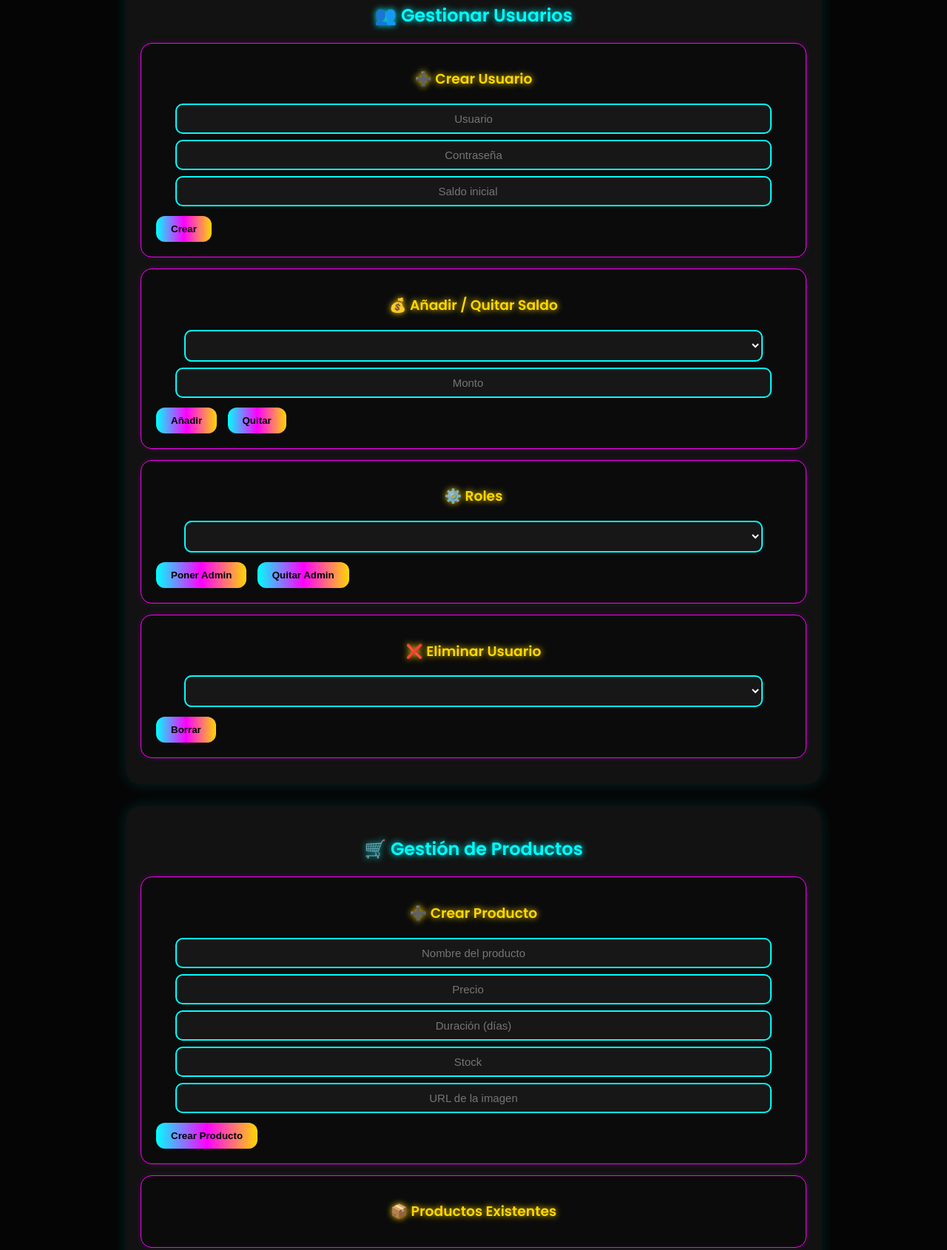
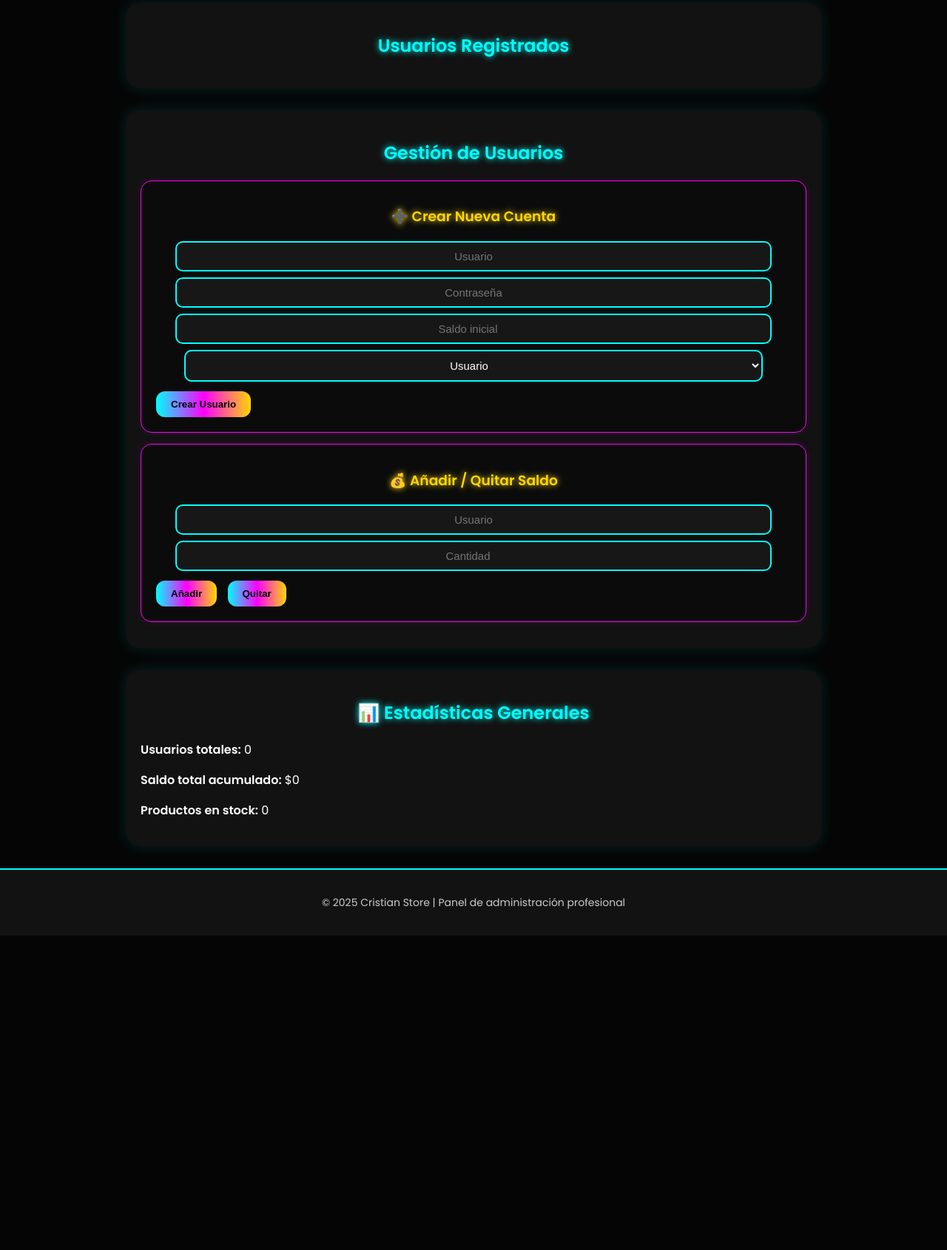
Before and after one commit to marciaflo8209-coder/Cristianstore, a plain HTML site: page owner.html in a window 1280 px wide. Shown: the part 242-1932 px from the top of the page at 74% size. After the commit the page ends 1507 px from the top, so only its background shows below. Drawn offline with Linux system fonts and the light colour scheme.

Commit message:
Update owner.html

```diff
--- a/owner.html
+++ b/owner.html
@@ -2,76 +2,62 @@
 <html lang="es">
 <head>
   <meta charset="UTF-8">
-  <meta name="viewport" content="width=device-width, initial-scale=1.0">
-  <title>Panel de Administración - CristianShop</title>
+  <title>Panel de Administración - Cristian Shop</title>
   <link rel="stylesheet" href="style.css">
+  <script src="script.js" defer></script>
 </head>
-<body class="owner-body">
+<body onload="cargarOwnerPanel()">
+
   <header class="header">
-    <h1 class="neon-header">👑 Panel de Administración - <span>CristianShop</span></h1>
-    <button class="logout-btn" onclick="goBack()">⬅ Volver al Panel</button>
+    <h1 class="neon-text-azul">⚙️ Panel de Administración</h1>
+    <p class="subtitulo">Solo para usuarios con rango Owner</p>
+    <button onclick="logout()" class="logout-btn">Cerrar Sesión</button>
   </header>
 
-  <main class="main-panel">
+  <main class="admin-container">
 
     <section class="admin-section">
-      <h2>👥 Gestionar Usuarios</h2>
+      <h2 class="neon-text-dorado">Usuarios Registrados</h2>
+      <div id="usersList" class="users-grid"></div>
+    </section>
 
+    <section class="admin-section">
+      <h2 class="neon-text-rosa">Gestión de Usuarios</h2>
       <div class="admin-box">
-        <h3>➕ Crear Usuario</h3>
-        <input type="text" id="newUser" placeholder="Usuario">
-        <input type="password" id="newPass" placeholder="Contraseña">
-        <input type="number" id="newBalance" placeholder="Saldo inicial">
-        <button onclick="createUser()">Crear</button>
+        <h3>➕ Crear Nueva Cuenta</h3>
+        <input type="text" id="nuevoUsuario" placeholder="Usuario">
+        <input type="password" id="nuevoPassword" placeholder="Contraseña">
+        <input type="number" id="nuevoSaldo" placeholder="Saldo inicial">
+        <select id="nuevoRol">
+          <option value="user">Usuario</option>
+          <option value="admin">Admin</option>
+        </select>
+        <button onclick="crearUsuario()">Crear Usuario</button>
       </div>
 
       <div class="admin-box">
         <h3>💰 Añadir / Quitar Saldo</h3>
-        <select id="userSelect"></select>
-        <input type="number" id="amount" placeholder="Monto">
-        <button onclick="addBalance()">Añadir</button>
-        <button onclick="removeBalance()">Quitar</button>
-      </div>
-
-      <div class="admin-box">
-        <h3>⚙️ Roles</h3>
-        <select id="roleUserSelect"></select>
-        <button onclick="makeAdmin()">Poner Admin</button>
-        <button onclick="removeAdmin()">Quitar Admin</button>
-      </div>
-
-      <div class="admin-box">
-        <h3>❌ Eliminar Usuario</h3>
-        <select id="deleteUserSelect"></select>
-        <button onclick="deleteUser()">Borrar</button>
+        <input type="text" id="usuarioSaldo" placeholder="Usuario">
+        <input type="number" id="cantidadSaldo" placeholder="Cantidad">
+        <button onclick="añadirSaldo()">Añadir</button>
+        <button onclick="quitarSaldo()">Quitar</button>
       </div>
     </section>
 
     <section class="admin-section">
-      <h2>🛒 Gestión de Productos</h2>
-
-      <div class="admin-box">
-        <h3>➕ Crear Producto</h3>
-        <input type="text" id="productName" placeholder="Nombre del producto">
-        <input type="number" id="productPrice" placeholder="Precio">
-        <input type="text" id="productDuration" placeholder="Duración (días)">
-        <input type="number" id="productStock" placeholder="Stock">
-        <input type="text" id="productImage" placeholder="URL de la imagen">
-        <button onclick="createProduct()">Crear Producto</button>
-      </div>
-
-      <div class="admin-box">
-        <h3>📦 Productos Existentes</h3>
-        <div id="productsList"></div>
+      <h2 class="neon-text-azul">📊 Estadísticas Generales</h2>
+      <div id="estadisticas" class="estadisticas-box">
+        <p><strong>Usuarios totales:</strong> <span id="totalUsuarios">0</span></p>
+        <p><strong>Saldo total acumulado:</strong> $<span id="totalSaldo">0</span></p>
+        <p><strong>Productos en stock:</strong> <span id="totalProductos">0</span></p>
       </div>
     </section>
 
   </main>
 
-  <footer class="footer">
-    <p>© 2025 CristianShop - Panel de administración</p>
+  <footer>
+    <p class="neon-text-rosa">© 2025 Cristian Store | Panel de administración profesional</p>
   </footer>
 
-  <script src="script.js"></script>
 </body>
 </html>
```
